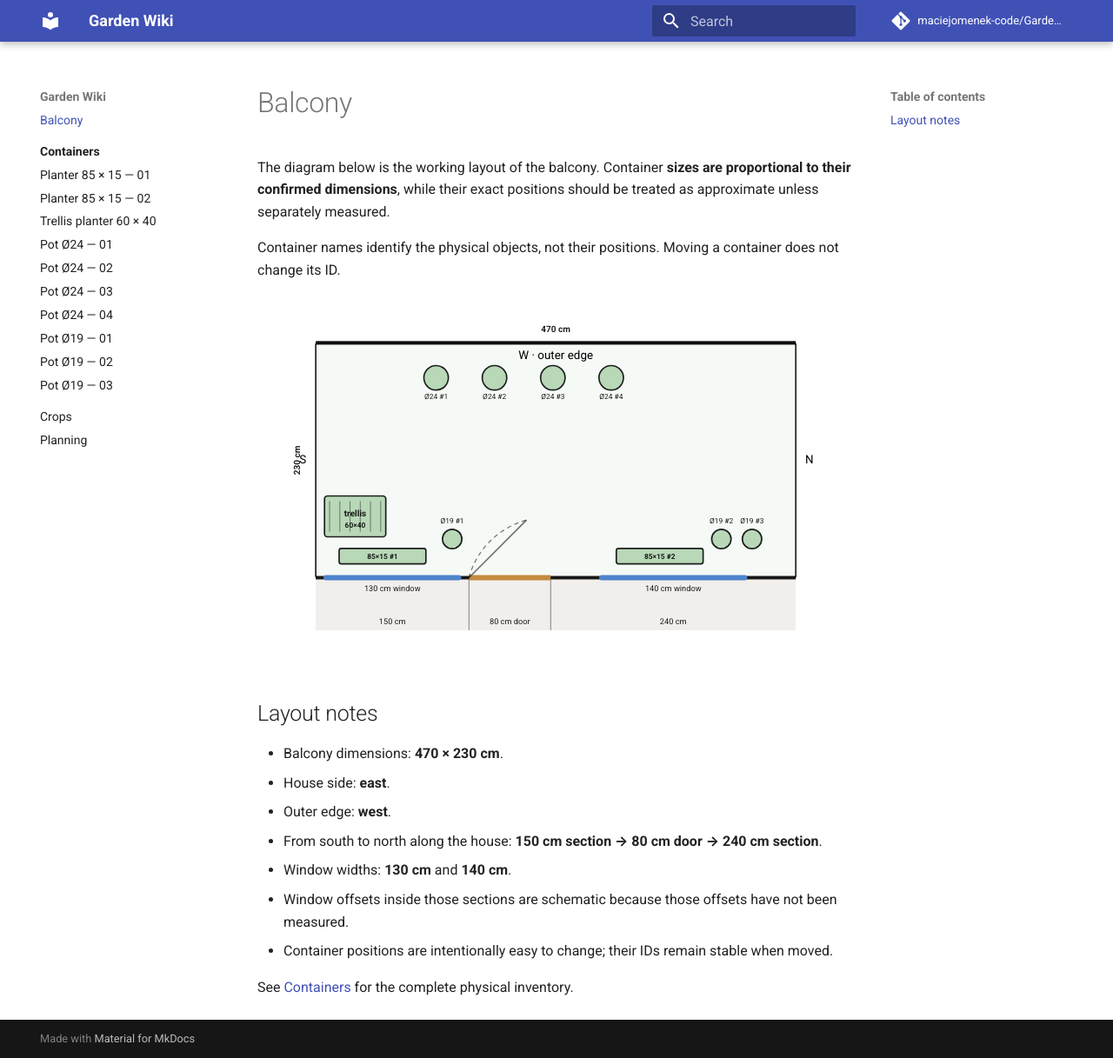
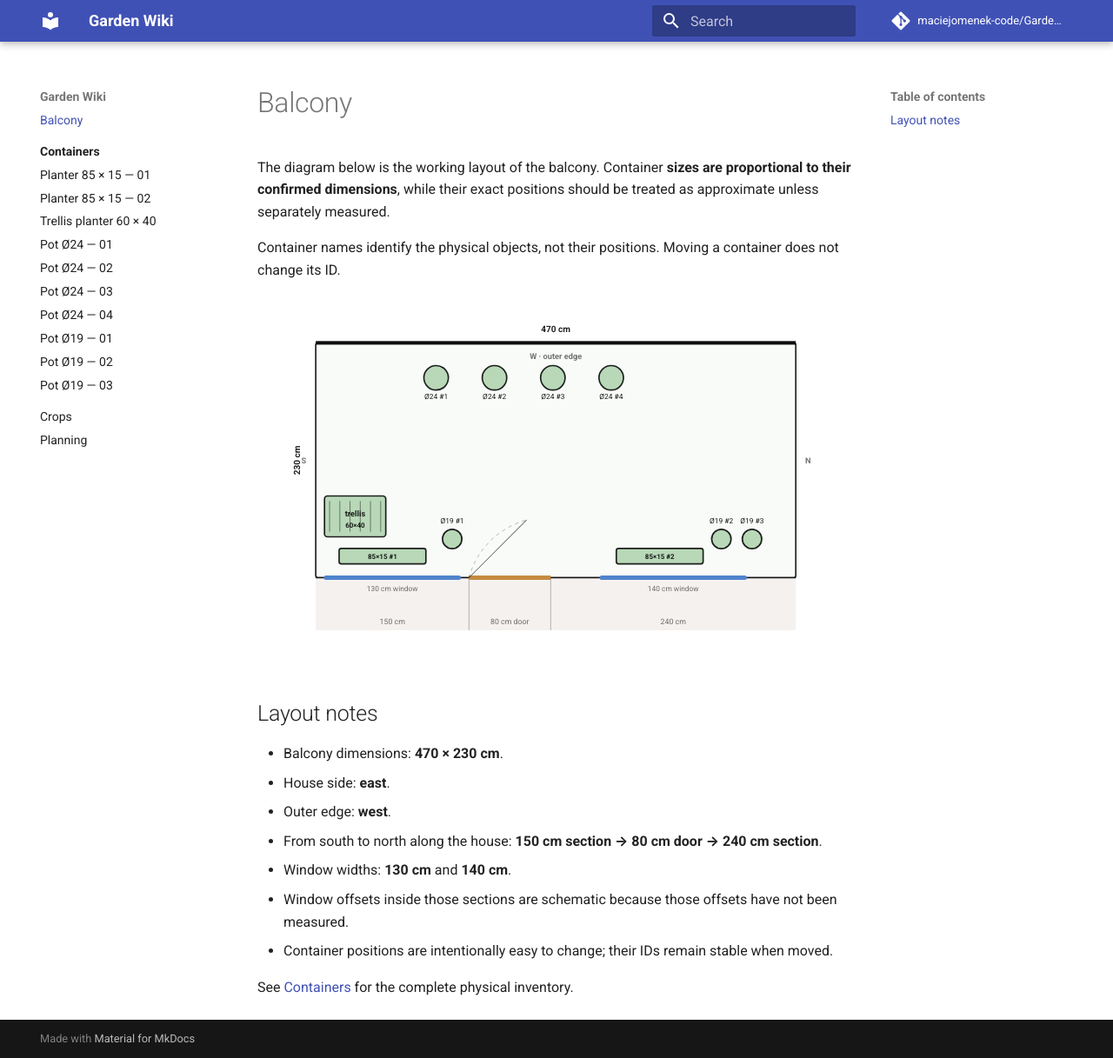
Before and after one commit to maciejomenek-code/Garden-wiki, an MkDocs documentation site: the page built from docs/index.md, in a window 1280 px wide and 1217 px high. Shown: the whole window at 87% size. Built offline with MkDocs 1.6.1 and Material for MkDocs 9.7.7, drawn with Linux system fonts in a browser that asks for light colours; comment, search, counter and statistics services are not loaded.

Commit message:
Simplify balcony map visual hierarchy

```diff
--- a/docs/assets/stylesheets/garden.css
+++ b/docs/assets/stylesheets/garden.css
@@ -14,48 +14,52 @@
 }
 
 .balcony-floor {
-  fill: color-mix(in srgb, var(--md-default-bg-color) 92%, #8fbc8f);
+  fill: color-mix(in srgb, var(--md-default-bg-color) 94%, #8fbc8f);
   stroke: var(--md-default-fg-color);
   stroke-width: 2;
 }
 
-.outer-edge,
-.house-edge {
+.outer-edge {
   stroke: var(--md-default-fg-color);
   stroke-width: 5;
 }
 
+.house-edge {
+  stroke: var(--md-default-fg-color);
+  stroke-width: 2;
+}
+
 .house-zone {
-  fill: color-mix(in srgb, var(--md-default-bg-color) 88%, #8d6e63);
+  fill: color-mix(in srgb, var(--md-default-bg-color) 90%, #8d6e63);
   stroke: none;
 }
 
 .section-mark {
-  stroke: var(--md-default-fg-color--light);
+  stroke: var(--md-default-fg-color--lighter);
   stroke-width: 1;
 }
 
 .window {
   stroke: #4f83cc;
-  stroke-width: 7;
+  stroke-width: 6;
   stroke-linecap: round;
 }
 
 .door {
   stroke: #c58b3f;
-  stroke-width: 7;
+  stroke-width: 6;
 }
 
 .door-swing {
   fill: none;
-  stroke: var(--md-default-fg-color--light);
-  stroke-width: 1.5;
-  stroke-dasharray: 6 5;
+  stroke: var(--md-default-fg-color--lighter);
+  stroke-width: 1;
+  stroke-dasharray: 5 5;
 }
 
 .door-leaf {
   stroke: var(--md-default-fg-color--light);
-  stroke-width: 2;
+  stroke-width: 1.25;
 }
 
 .container-shape {
@@ -85,22 +89,21 @@
 .container-text,
 .pot-label,
 .dimension-label,
-.edge-label,
+.orientation-label,
 .section-label,
-.window-label,
-.orientation text {
+.window-label {
   fill: var(--md-default-fg-color);
   font-family: var(--md-text-font-family);
   pointer-events: none;
 }
 
 .container-text {
-  font-size: 12px;
+  font-size: 11px;
   font-weight: 600;
 }
 
 .container-text.compact {
-  font-size: 10px;
+  font-size: 9.5px;
 }
 
 .pot-label {
@@ -112,18 +115,18 @@
   font-weight: 600;
 }
 
-.edge-label,
-.section-label,
-.window-label {
+.orientation-label {
   font-size: 11px;
+  font-weight: 600;
+  fill: var(--md-default-fg-color--light);
 }
 
-.orientation text {
-  font-size: 13px;
-  font-weight: 700;
+.section-label {
+  font-size: 10.5px;
+  fill: var(--md-default-fg-color--light);
 }
 
-.orientation line {
-  stroke: var(--md-default-fg-color--light);
-  stroke-width: 1.5;
+.window-label {
+  font-size: 10px;
+  fill: var(--md-default-fg-color--light);
 }
```
